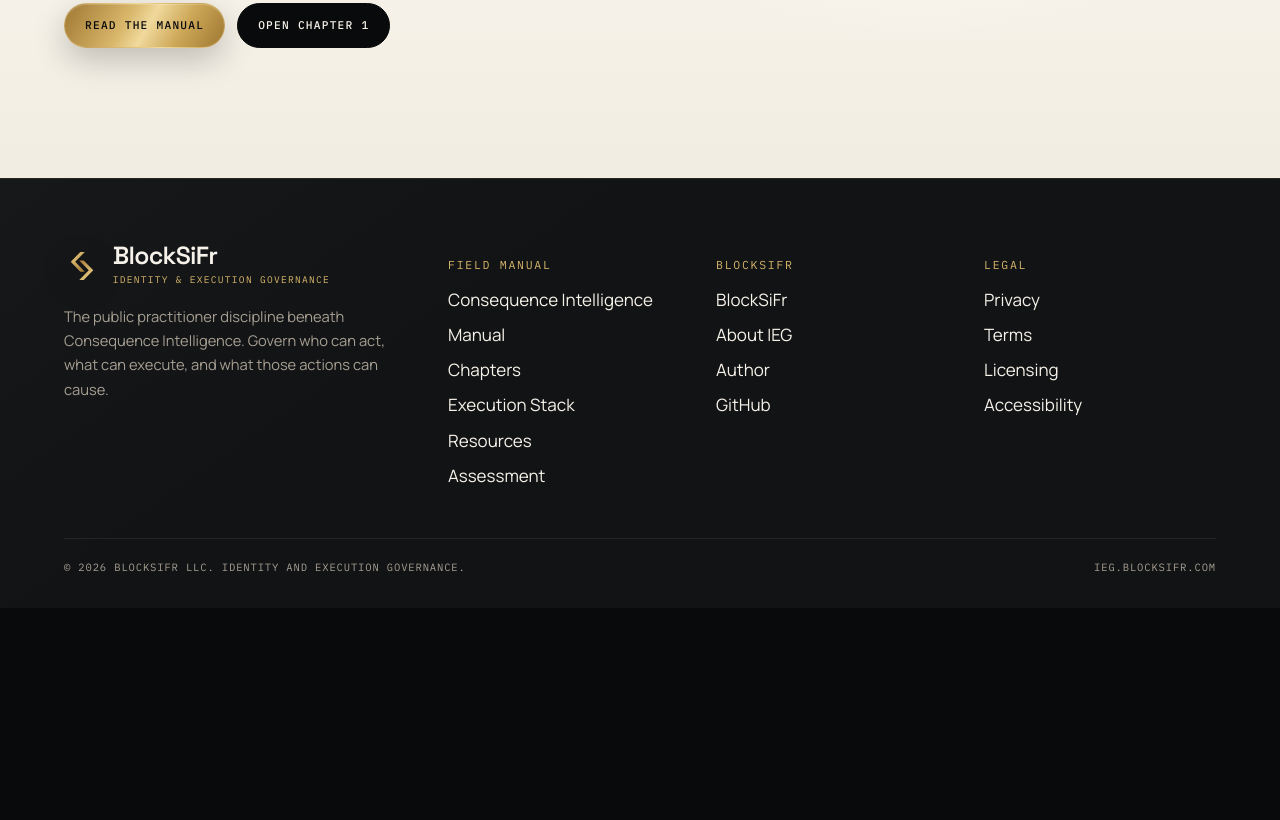
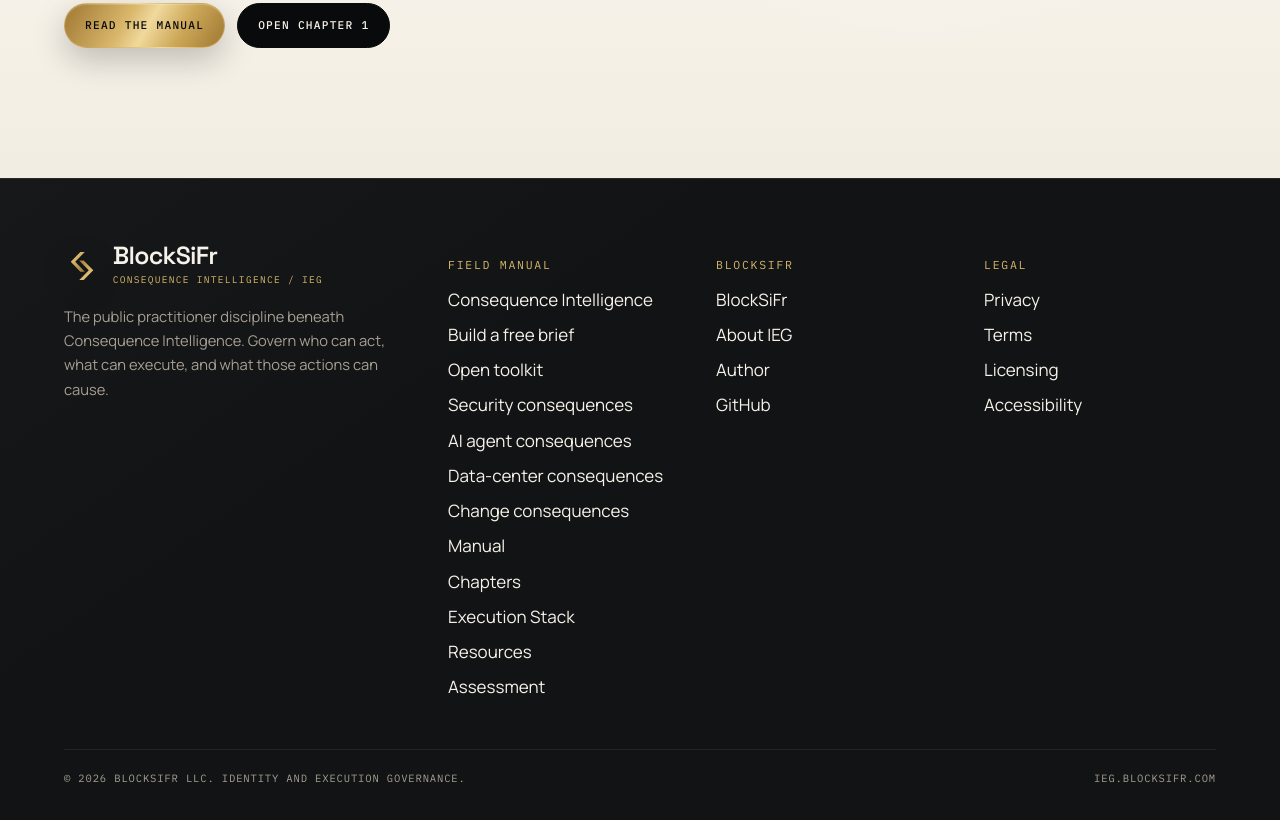
Before and after one commit to BlockSiFr/ieg-field-manual, an Astro site: page / in a window 1280 px wide. Shown: the part 9358-10178 px from the top of the page. Before the commit the page ends 9966 px from the top, so only its background shows below. Built offline with nearby package versions, Linux system fonts and the light colour scheme; Astro itself is replaced by a stand-in of ours; no server answers.

Commit message:
feat(ieg): distribute free tools and sector pages in site footer

```diff
--- a/src/components/ui/SiteFooter.astro
+++ b/src/components/ui/SiteFooter.astro
@@ -10,7 +10,7 @@ const year = new Date().getFullYear();
         <BrandOperator size={36} />
         <div>
           <p class="display footer-brand">BlockSiFr</p>
-          <p class="footer-kicker">Identity &amp; Execution Governance</p>
+          <p class="footer-kicker">Consequence Intelligence / IEG</p>
         </div>
       </div>
       <p class="footer-copy">
@@ -22,6 +22,12 @@ const year = new Date().getFullYear();
       <p class="eyebrow">Field Manual</p>
       <ul>
         <li><a href="/consequence-intelligence">Consequence Intelligence</a></li>
+        <li><a href="/brief">Build a free brief</a></li>
+        <li><a href="/toolkit">Open toolkit</a></li>
+        <li><a href="/consequences/security-spend">Security consequences</a></li>
+        <li><a href="/consequences/ai-agents">AI agent consequences</a></li>
+        <li><a href="/consequences/data-center">Data-center consequences</a></li>
+        <li><a href="/consequences/software-change">Change consequences</a></li>
         <li><a href="/manual">Manual</a></li>
         <li><a href="/chapters">Chapters</a></li>
         <li><a href="/execution-stack">Execution Stack</a></li>
```
